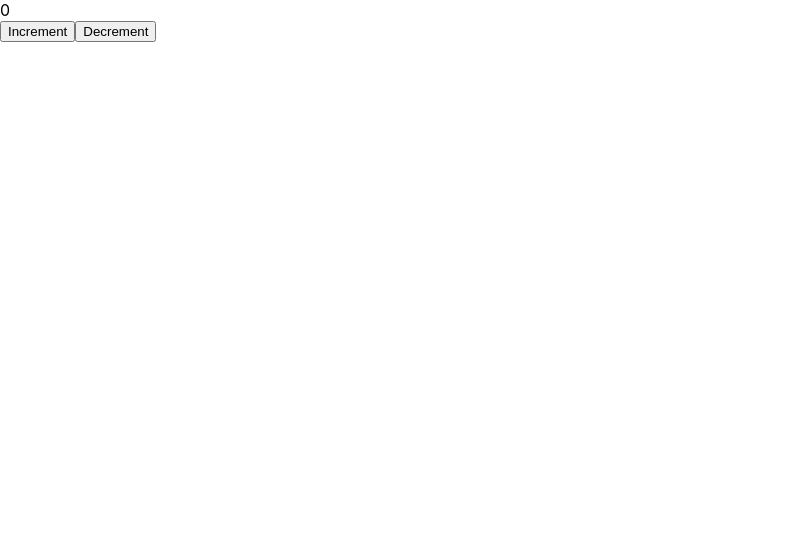
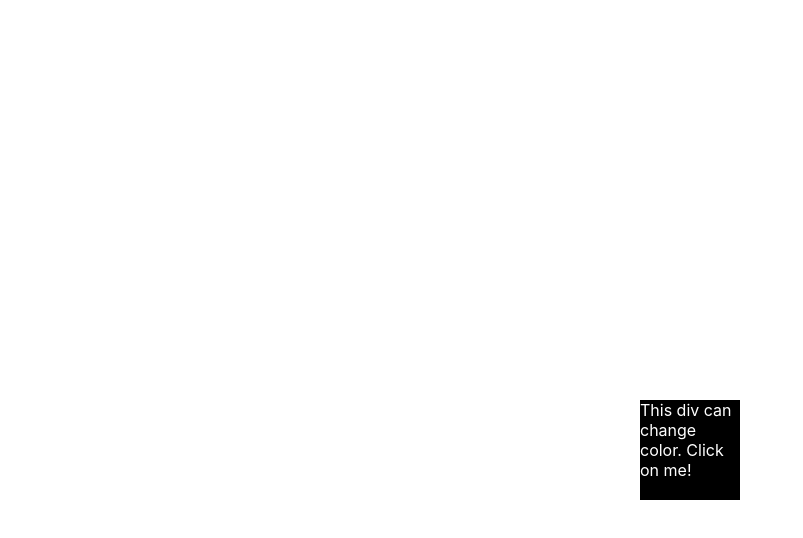
Before and after one commit to KephaKibet/react-practice, a React (Create React App) app: page / in a window 1280 px wide. Shown: the top 538 px of the page, without its empty margins (0-803 px from the left). Built offline with nearby package versions, Linux system fonts and the light colour scheme.

Commit message:
useEffect

```diff
--- a/src/App.js
+++ b/src/App.js
@@ -24,25 +24,72 @@
 
 // export default ClockUsingHooks;
 
+///////////////////////useState
 
-import React, { useState } from "react";
+// import React, { useState } from "react";
+
+// const App = () => {
+//   const [count, setCount] = useState(0);
+
+//   const incrementCount = () => {
+//     setCount(count + 1);
+//   };
+
+//   const decrement = () => {
+//     setCount(count - 1);
+//   };
+
+//   return (
+//     <div>
+//       <div>{count}</div>
+//       <button onClick={incrementCount}>Increment</button>
+//       <button onClick={decrement}>Decrement</button>
+//     </div>
+//   );
+// };
+
+// export default App;
+
+/////////////////////  useEffect
+
+
+import React, { useState, useEffect } from "react";
 
 const App = () => {
-  const [count, setCount] = useState(0);
+  const [color, setColor] = useState("black");
 
-  const incrementCount = () => {
-    setCount(count + 1);
-  };
+  useEffect(() => {
+    const changeColorOnClick = () => {
+      if (color === "black") {
+        setColor("red");
+      } else {
+        setColor("black");
+      }
+    };
 
-  const decrement = () => {
-    setCount(count - 1);
-  };
+    document.addEventListener("click", changeColorOnClick);
+
+    return () => {
+      document.removeEventListener("click", changeColorOnClick);
+    };
+  }, [color]);
 
   return (
     <div>
-      <div>{count}</div>
-      <button onClick={incrementCount}>Increment</button>
-      <button onClick={decrement}>Decrement</button>
+      <div
+        id="myDiv"
+        style={{
+          color: "white",
+          width: "100px",
+          height: "100px",
+          position: "absolute",
+          left: "50%",
+          top: "50%",
+          backgroundColor: color,
+        }}
+      >
+        This div can change color. Click on me!
+      </div>
     </div>
   );
 };
```
